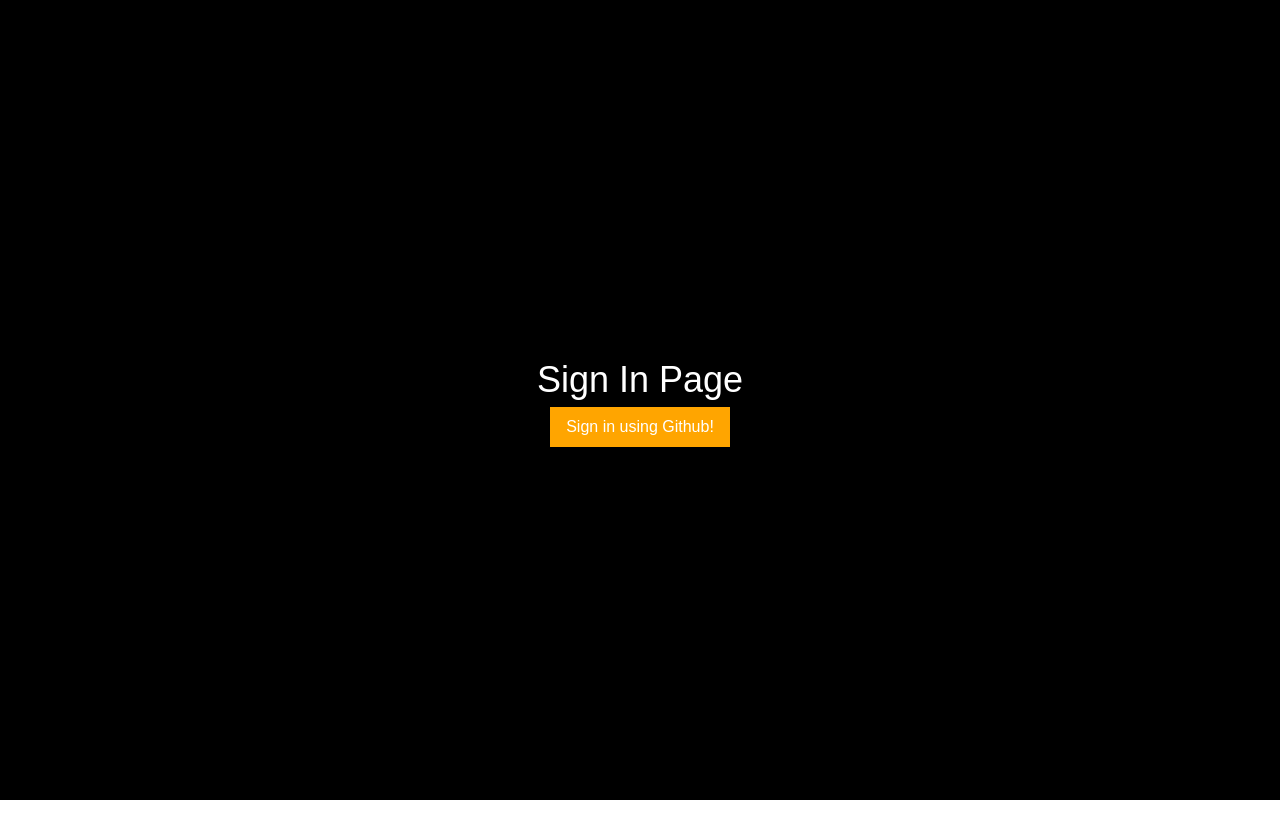
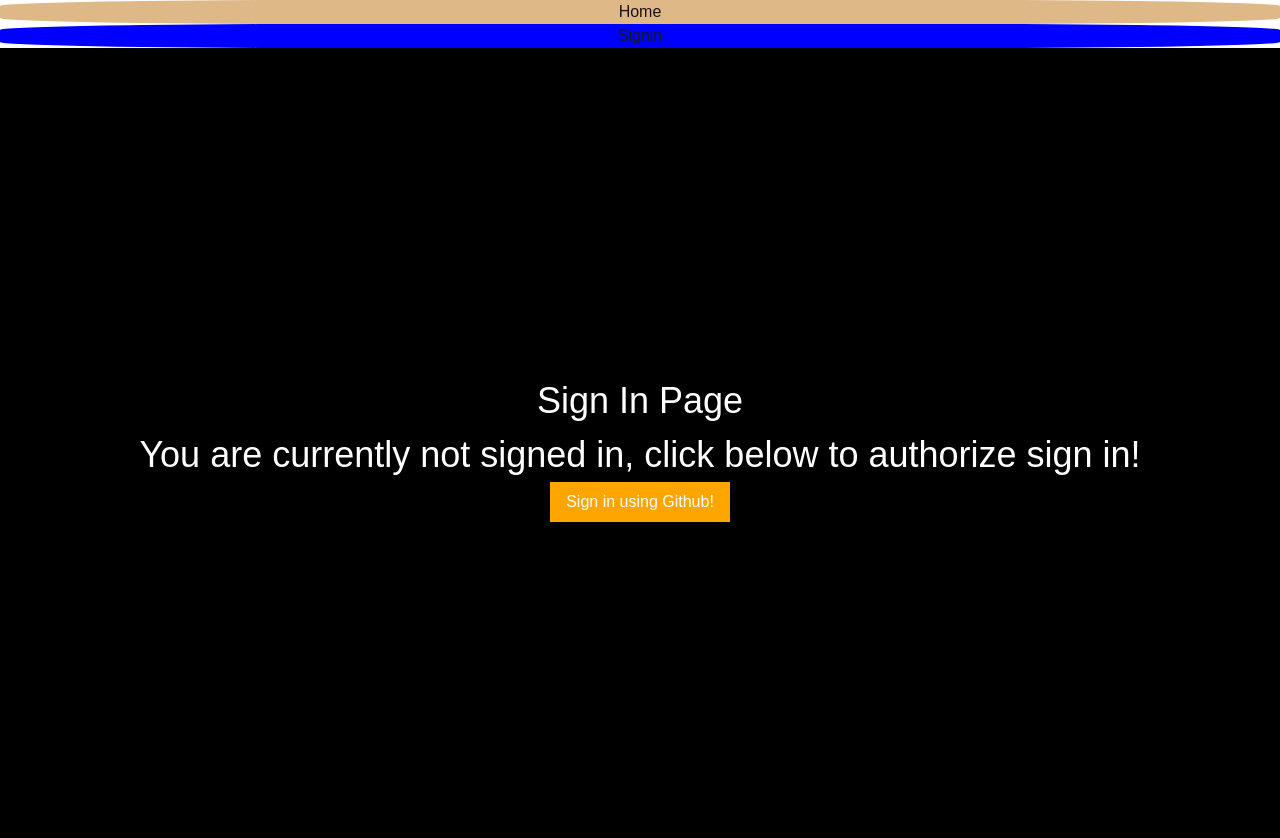
Before and after one commit to slin808/mp-6, a Next.js app: page /signin in a window 1280 px wide. Shown: the top 838 px of the page. Before the commit the page ends 800 px from the top, so only its background shows below. Built offline with nearby package versions, Linux system fonts and the light colour scheme; no server answers.

Commit message:
add navbar

```diff
--- a/app/layout.tsx
+++ b/app/layout.tsx
@@ -1,34 +1,54 @@
-import type { Metadata } from "next";
-import localFont from "next/font/local";
+"use client";
 import "./globals.css";
+import Link from "next/link";
+import styled from "styled-components";
+import { usePathname } from "next/navigation";
+import { SessionProvider } from 'next-auth/react';
 
-const geistSans = localFont({
-  src: "./fonts/GeistVF.woff",
-  variable: "--font-geist-sans",
-  weight: "100 900",
-});
-const geistMono = localFont({
-  src: "./fonts/GeistMonoVF.woff",
-  variable: "--font-geist-mono",
-  weight: "100 900",
-});
+const links = [
+  {
+    name: 'Home',
+    href: '/',
+  },
+  {
+    name: 'Signin',
+    href: '/signin',
+  },
+];
 
-export const metadata: Metadata = {
-  title: "Create Next App",
-  description: "Generated by create next app",
-};
+const StyledLink = styled(Link)`
+  text-align: center;
+  display: block;
+  border-radius: 25%;
+  width: 100%;
+  background-color: ${(props) => (props.theme.isActive ? `blue` : `burlywood`)};
+`;
 
-export default function RootLayout({
-  children,
-}: Readonly<{
-  children: React.ReactNode;
-}>) {
+export function NavLinks() {
+  const pathname = usePathname();
+  return (
+    <>
+      {links.map((link) => (
+        <StyledLink
+          key={link.name}
+          theme={{ isActive: pathname === link.href }}
+          href={link.href}
+        >
+          {link.name}
+        </StyledLink>
+      ))}
+    </>
+  );
+}
+
+export default function RootLayout({ children }: { children: React.ReactNode }) {
   return (
     <html lang="en">
-      <body
-        className={`${geistSans.variable} ${geistMono.variable} antialiased`}
-      >
-        {children}
+      <body>
+        <SessionProvider>
+          <NavLinks />
+          {children}
+        </SessionProvider>
       </body>
     </html>
   );
--- a/app/page.tsx
+++ b/app/page.tsx
@@ -1,7 +1,6 @@
 "use client";
 
-import { SessionProvider } from 'next-auth/react';
-import { useSession, signOut } from 'next-auth/react';
+import { useSession, signOut, signIn } from 'next-auth/react';
 import styled from 'styled-components';
 
 const StyledDiv = styled.div`
@@ -40,14 +39,6 @@ const StyledSignin = styled.button`
 `;
 
 export default function Home() {
-  return (
-    <SessionProvider>
-      <PageContent />
-    </SessionProvider>
-  );
-}
-
-function PageContent() {
   const { data: session, status } = useSession();
 
   if (status === "loading") {
--- a/app/signin/page.tsx
+++ b/app/signin/page.tsx
@@ -1,6 +1,6 @@
 "use client";
 
-import { signIn } from 'next-auth/react';
+import { signIn, useSession } from 'next-auth/react';
 import styled from 'styled-components';
 
 const StyledDiv = styled.div`
@@ -24,9 +24,25 @@ const StyledHeader = styled.h1`
 `;
 
 export default function SignIn() {
+  const { data: session, status } = useSession();
+
+  if (status === "loading") {
+    return <StyledDiv>Loading...</StyledDiv>;
+  }
+
+  if (session) {
+    const user = session.user;
+    return (
+      <StyledDiv>
+        <StyledHeader>You are signed in {user?.name}. Go to home page to view entire profile information or to sign out!</StyledHeader>
+      </StyledDiv>
+    );
+  }
+
   return (
     <StyledDiv>
       <StyledHeader>Sign In Page</StyledHeader>
+      <StyledHeader>You are currently not signed in, click below to authorize sign in!</StyledHeader>
       <StyledButton onClick={() => signIn('github')}>Sign in using Github!</StyledButton>
     </StyledDiv>
   );
--- a/package.json
+++ b/package.json
@@ -10,7 +10,7 @@
   },
   "dependencies": {
     "@mui/material": "^6.1.10",
-    "next": "15.0.4",
+    "next": "^15.0.4",
     "next-auth": "^5.0.0-beta.25",
     "react": "^19.0.0",
     "react-dom": "^19.0.0",
```
Also changed, not shown: 1 other file (tests, documents, lock files or other folders).
